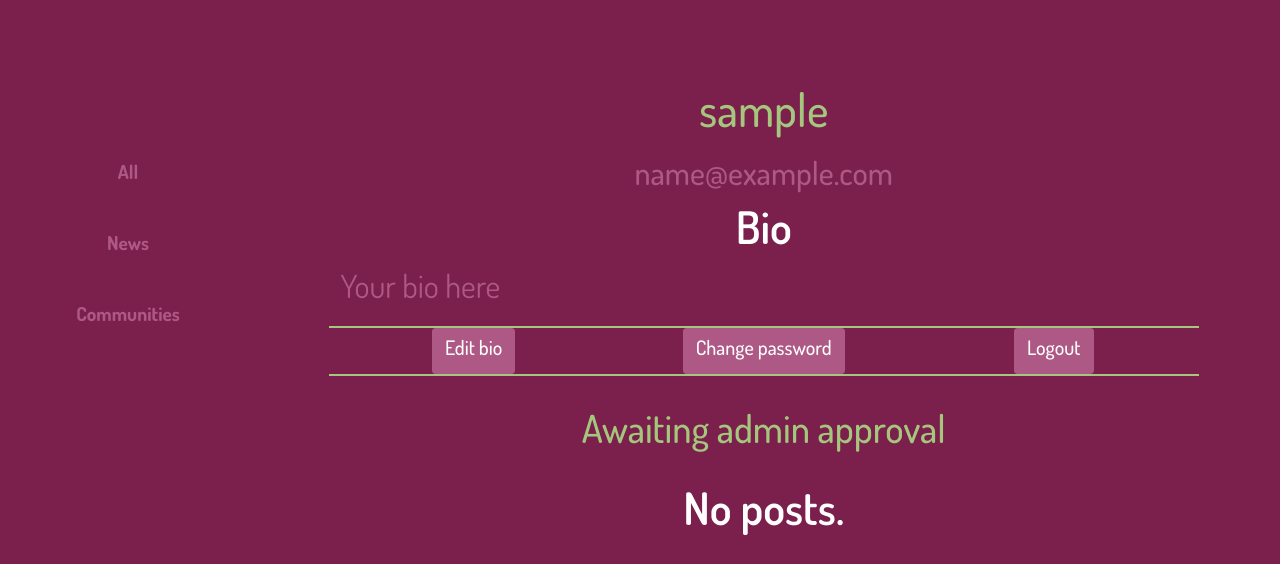
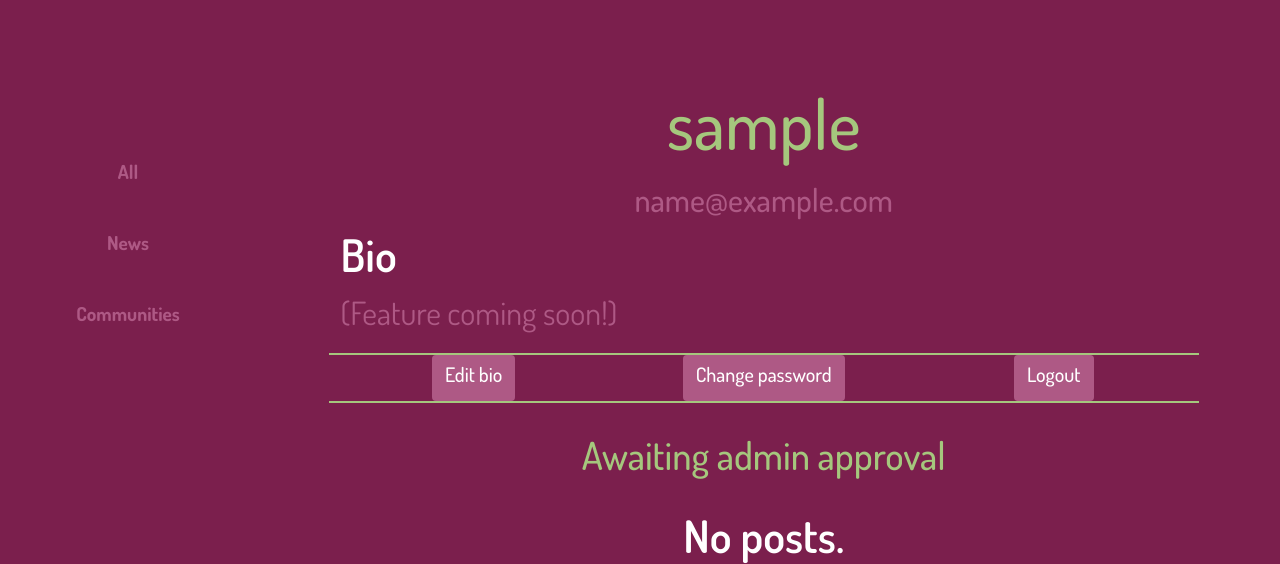
Before and after one commit to Harrisong5/Final-Project, a Django app: page /dashboard in a window 1280 px wide. Shown: the part 100-664 px from the top of the page. Run offline with Django 5.2, Linux system fonts and the light colour scheme; the visitor is signed in with stand-in values (Sample User, id 1); data that the repository does not hold is empty.

Commit message:
dashboard final stylings

```diff
--- a/forum/templates/forum/dashboard.html
+++ b/forum/templates/forum/dashboard.html
@@ -12,8 +12,8 @@
                 <h2 class="text-pink">{{ email }}</h2>
             </div>
             <div class="row">
-                <h2  class="card-title">Bio</h2>
-                <p class="card-content">Your bio here</p>
+                <h5 class="card-title text-start bio">Bio</h5>
+                <p class="card-content">(Feature coming soon!)</p>
             </div>
             <div class="row text-center dashboardcontrols">
                 <div class="col-4 aligncenter nopad dashboard">
--- a/static/css/style.css
+++ b/static/css/style.css
@@ -226,6 +226,10 @@ hr {
     color: #2F3702;
     font-size: 4vw;
 }
+.comments-header:hover {
+    color: #A5C77D;
+
+}
 ul {
     list-style-type: none;
 
@@ -271,8 +275,12 @@ ul {
     margin-left: 5%;
 }
 /* dashboard */
+
+.bio {
+    font-size: 170%;
+}
 .dashboardheader {
-    font-size: 120%;
+    font-size: 180%;
 }
 .dashboard {
     border-top: 2px solid #A5C77D;
```
